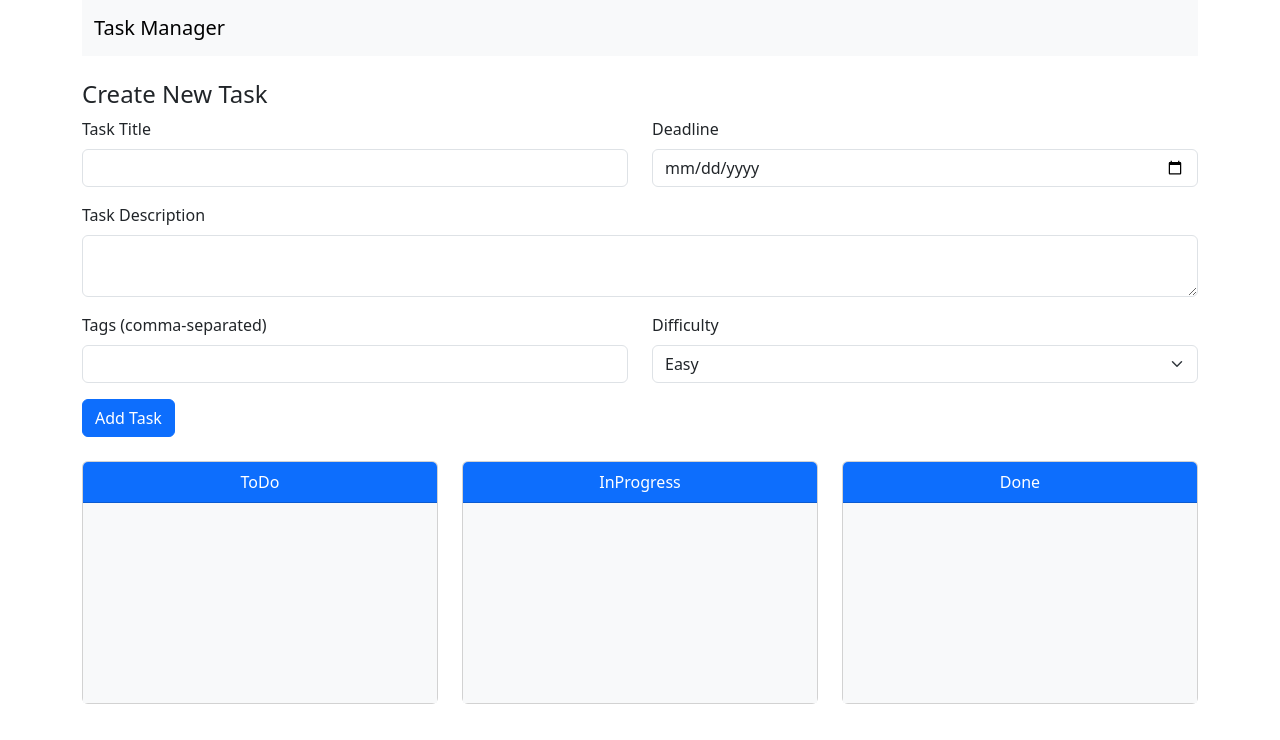
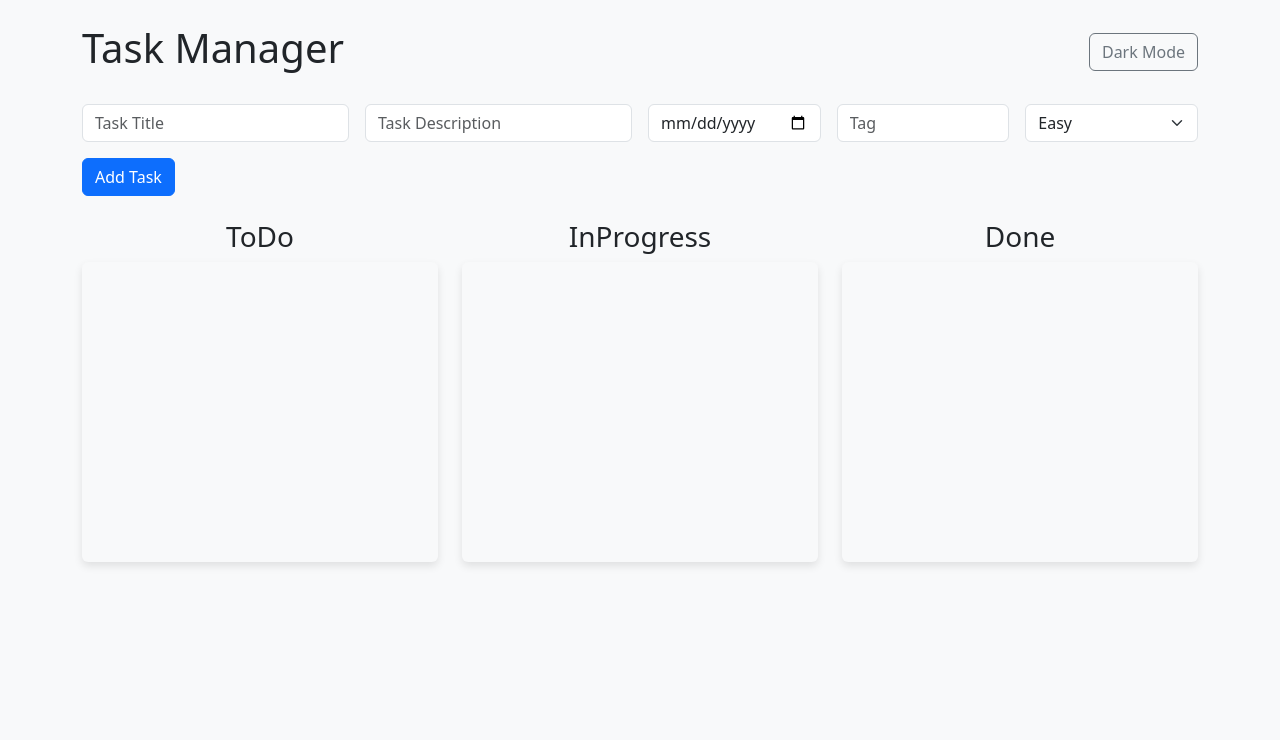
Before and after one commit to saranshhalwai/task-manager, a React (Create React App) app: page / in a window 1280 px wide. Shown: the top 740 px of the page. Built offline with nearby package versions, Linux system fonts and the light colour scheme.

Commit message:
Added dark mode, badges, etc

```diff
--- a/package.json
+++ b/package.json
@@ -24,6 +24,7 @@
     "react-dnd": "^16.0.1",
     "react-dnd-html5-backend": "^16.0.1",
     "react-dom": "^18.3.1",
+    "react-icons": "^5.4.0",
     "react-scripts": "^5.0.1",
     "web-vitals": "^4.2.4"
   },
--- a/src/App.js
+++ b/src/App.js
@@ -1,5 +1,7 @@
 import React, { useState, useEffect } from 'react';
 import { DragDropContext, Droppable, Draggable } from '@hello-pangea/dnd';
+import 'bootstrap/dist/css/bootstrap.min.css';
+import { FaTrash, FaClock, FaTag } from 'react-icons/fa'; // Removed FaLightbulb
 
 function App() {
   const [tasks, setTasks] = useState({
@@ -8,14 +10,19 @@ function App() {
     Done: [],
   });
 
+  const [darkMode, setDarkMode] = useState(false);
+
   useEffect(() => {
     const savedTasks = JSON.parse(localStorage.getItem('tasks'));
     if (savedTasks) setTasks(savedTasks);
+    const savedMode = JSON.parse(localStorage.getItem('darkMode'));
+    if (savedMode) setDarkMode(savedMode);
   }, []);
 
   useEffect(() => {
     localStorage.setItem('tasks', JSON.stringify(tasks));
-  }, [tasks]);
+    localStorage.setItem('darkMode', JSON.stringify(darkMode));
+  }, [tasks, darkMode]);
 
   const handleSubmit = (e) => {
     e.preventDefault();
@@ -24,7 +31,7 @@ function App() {
       title: e.target.taskTitle.value,
       description: e.target.taskDescription.value,
       deadline: e.target.taskDeadline.value,
-      tags: e.target.taskTags.value.split(","),
+      tag: e.target.taskTag.value,
       difficulty: e.target.taskDifficulty.value,
     };
     setTasks((prev) => ({
@@ -34,7 +41,12 @@ function App() {
     e.target.reset();
   };
 
+  const onDragStart = () => {
+    document.body.style.userSelect = 'none';
+  };
+
   const onDragEnd = (result) => {
+    console.log("Drag result:", result); // Log the drag result
     const { source, destination } = result;
     if (!destination) return;
 
@@ -56,72 +68,95 @@ function App() {
         [destination.droppableId]: destColumn,
       }));
     }
+    document.body.style.userSelect = 'auto';
   };
 
   const deleteTask = (column, index) => {
-    const updatedColumn = tasks[column].filter((_, i) => i !== index);
-    setTasks((prev) => ({
+    setTasks((prev) => {
+      const updatedColumn = [...prev[column]];
+      updatedColumn.splice(index, 1);
+      return {
         ...prev,
         [column]: updatedColumn,
-    }));
+      };
+    });
   };
 
   return (
-    <div className="container">
-      <nav className="navbar navbar-expand-lg navbar-light bg-light mb-4">
-        <div className="container-fluid">
-          <span className="navbar-brand">Task Manager</span>
+    <div className={darkMode ? 'bg-dark text-white min-vh-100' : 'bg-light text-dark min-vh-100'}>
+      <div className="container py-4">
+        <div className="d-flex justify-content-between align-items-center mb-4">
+          <h1>Task Manager</h1>
+          <button
+            className="btn btn-outline-secondary"
+            onClick={() => setDarkMode((prev) => !prev)}
+          >
+            {darkMode ? 'Light Mode' : 'Dark Mode'}
+          </button>
         </div>
-      </nav>
 
-      <h4>Create New Task</h4>
         <form onSubmit={handleSubmit} className="mb-4">
-        <div className="row">
-          <div className="col-md-6 mb-3">
-            <label htmlFor="taskTitle" className="form-label">Task Title</label>
-            <input type="text" className="form-control" id="taskTitle" required />
+          <div className="row g-3">
+            <div className="col-md-3">
+              <input
+                type="text"
+                className="form-control"
+                id="taskTitle"
+                placeholder="Task Title"
+                required
+              />
             </div>
-          <div className="col-md-6 mb-3">
-            <label htmlFor="taskDeadline" className="form-label">Deadline</label>
-            <input type="date" className="form-control" id="taskDeadline" required />
+            <div className="col-md-3">
+              <input
+                type="text"
+                className="form-control"
+                id="taskDescription"
+                placeholder="Task Description"
+                required
+              />
             </div>
+            <div className="col-md-2">
+              <input
+                type="date"
+                className="form-control"
+                id="taskDeadline"
+              />
             </div>
-        <div className="mb-3">
-          <label htmlFor="taskDescription" className="form-label">Task Description</label>
-          <textarea className="form-control" id="taskDescription" required></textarea>
+            <div className="col-md-2">
+              <input
+                type="text"
+                className="form-control"
+                id="taskTag"
+                placeholder="Tag"
+              />
             </div>
-        <div className="row">
-          <div className="col-md-6 mb-3">
-            <label htmlFor="taskTags" className="form-label">Tags (comma-separated)</label>
-            <input type="text" className="form-control" id="taskTags" />
-          </div>
-          <div className="col-md-6 mb-3">
-            <label htmlFor="taskDifficulty" className="form-label">Difficulty</label>
-            <select className="form-select" id="taskDifficulty">
-              <option value="Easy">Easy</option>
-              <option value="Medium">Medium</option>
-              <option value="Hard">Hard</option>
+            <div className="col-md-2">
+              <select className="form-select" id="taskDifficulty" required>
+                <option value="Easy" style={{ color: 'green' }}>Easy</option>
+                <option value="Medium" style={{ color: 'orange' }}>Medium</option>
+                <option value="Hard" style={{ color: 'red' }}>Hard</option>
               </select>
             </div>
           </div>
-        <button type="submit" className="btn btn-primary">Add Task</button>
+          <button type="submit" className="btn btn-primary mt-3">Add Task</button>
         </form>
 
-      <DragDropContext onDragEnd={onDragEnd}>
+        <DragDropContext onDragEnd={onDragEnd} onDragStart={onDragStart}>
           <div className="row">
             {Object.keys(tasks).map((status) => (
               <div key={status} className="col-md-4">
-              <div className="card">
-                <div className="card-header text-center bg-primary text-white">
-                  {status}
-                </div>
+                <h3 className="text-center">{status}</h3>
                 <Droppable droppableId={status}>
                   {(provided) => (
                     <div
                       ref={provided.innerRef}
                       {...provided.droppableProps}
-                      className="card-body"
-                      style={{ minHeight: '200px', backgroundColor: '#f8f9fa' }}
+                      className="p-3 rounded"
+                      style={{
+                        minHeight: '300px',
+                        background: darkMode ? '#343a40' : '#f8f9fa',
+                        boxShadow: '0 4px 8px rgba(0,0,0,0.1)',
+                      }}
                     >
                       {tasks[status].map((task, index) => (
                         <Draggable key={task.id} draggableId={task.id} index={index}>
@@ -130,31 +165,47 @@ function App() {
                               ref={provided.innerRef}
                               {...provided.draggableProps}
                               {...provided.dragHandleProps}
-                              className={`card mb-2 border-${
+                              className="card mb-3 task-card"
+                              style={{
+                                borderLeft: `5px solid ${
                                   task.difficulty === 'Easy'
-                                  ? 'success'
+                                    ? 'green'
                                     : task.difficulty === 'Medium'
-                                  ? 'warning'
-                                  : 'danger'
-                              }`}
+                                    ? 'orange'
+                                    : 'red'
+                                }`,
+                                ...provided.draggableProps.style
+                              }}
                             >
                               <div className="card-body">
-                                <h5 className="card-title">{task.title}</h5>
+                                <h5 className="card-title d-flex justify-content-between">
+                                  {task.title}
+                                  <FaTrash
+                                    className="text-danger"
+                                    style={{ cursor: 'pointer' }}
+                                    onClick={() => deleteTask(status, index)}
+                                  />
+                                </h5>
                                 <p className="card-text">{task.description}</p>
-                                <p className="card-text">
-                                  <strong>Deadline:</strong> {task.deadline}
-                                </p>
-                                {task.tags.length > 0 && (
-                                  <p className="card-text">
-                                    <strong>Tags:</strong> {task.tags.join(', ')}
-                                  </p>
+                                {task.deadline && (
+                                  <div className="badge bg-warning text-dark">
+                                    <FaClock /> {task.deadline}
+                                  </div>
                                 )}
-                                <button
-                                  className="btn btn-danger btn-sm"
-                                  onClick={() => deleteTask(status, index)}
-                                >
-                                  Delete
-                                </button>
+                                {task.tag && (
+                                  <div className="badge bg-info text-dark ms-2">
+                                    <FaTag /> {task.tag}
+                                  </div>
+                                )}
+                                <div className="mt-2">
+                                  <span className={`badge ${
+                                    task.difficulty === 'Easy'
+                                      ? 'bg-success'
+                                      : task.difficulty === 'Medium'
+                                      ? 'bg-warning'
+                                      : 'bg-danger'
+                                  }`}>{task.difficulty}</span>
+                                </div>
                               </div>
                             </div>
                           )}
@@ -165,10 +216,10 @@ function App() {
                   )}
                 </Droppable>
               </div>
-            </div>
             ))}
           </div>
         </DragDropContext>
+      </div>
     </div>
   );
 }
--- a/src/index.css
+++ b/src/index.css
@@ -4,3 +4,50 @@ body {
   padding: 0;
   background-color: #f5f5f5;
 }
+
+.draggable-item {
+  user-select: none; /* Prevent text selection */
+  cursor: grab; /* Show grab cursor */
+}
+
+.draggable-item:active {
+  cursor: grabbing; /* Show grabbing cursor when dragging */
+}
+
+.droppable {
+  display: flex;
+  flex-direction: column;
+  gap: 15px; /* Spacing between tasks */
+  min-height: 300px;
+  padding: 15px;
+  border-radius: 8px;
+  background: var(--bs-light); /* Use Bootstrap variables */
+}
+.droppable.dark {
+  background: var(--bs-dark);
+  color: var(--bs-light);
+}
+
+.droppable > .placeholder {
+  display: block;
+  height: 100px; /* Match task card height */
+  width: 100%;
+  background: transparent;
+}
+
+.task-card {
+  transition: box-shadow 0.2s ease, transform 0.2s ease;
+  box-shadow: 0 4px 8px rgba(0, 0, 0, 0.1);
+}
+
+.task-card:active {
+  transform: scale(1.05);
+  box-shadow: 0 6px 12px rgba(0, 0, 0, 0.2);
+}
+
+.dragging {
+  opacity: 0.5; /* Dim the card when dragging */
+  transform: scale(1.05); /* Slightly enlarge it */
+  box-shadow: 0 8px 16px rgba(0, 0, 0, 0.2); /* Add shadow */
+  cursor: grabbing; /* Show grabbing cursor */
+}
```
Also changed, not shown: 1 other file (tests, documents, lock files or other folders). Lines whose indentation alone changed are shown as unchanged.
